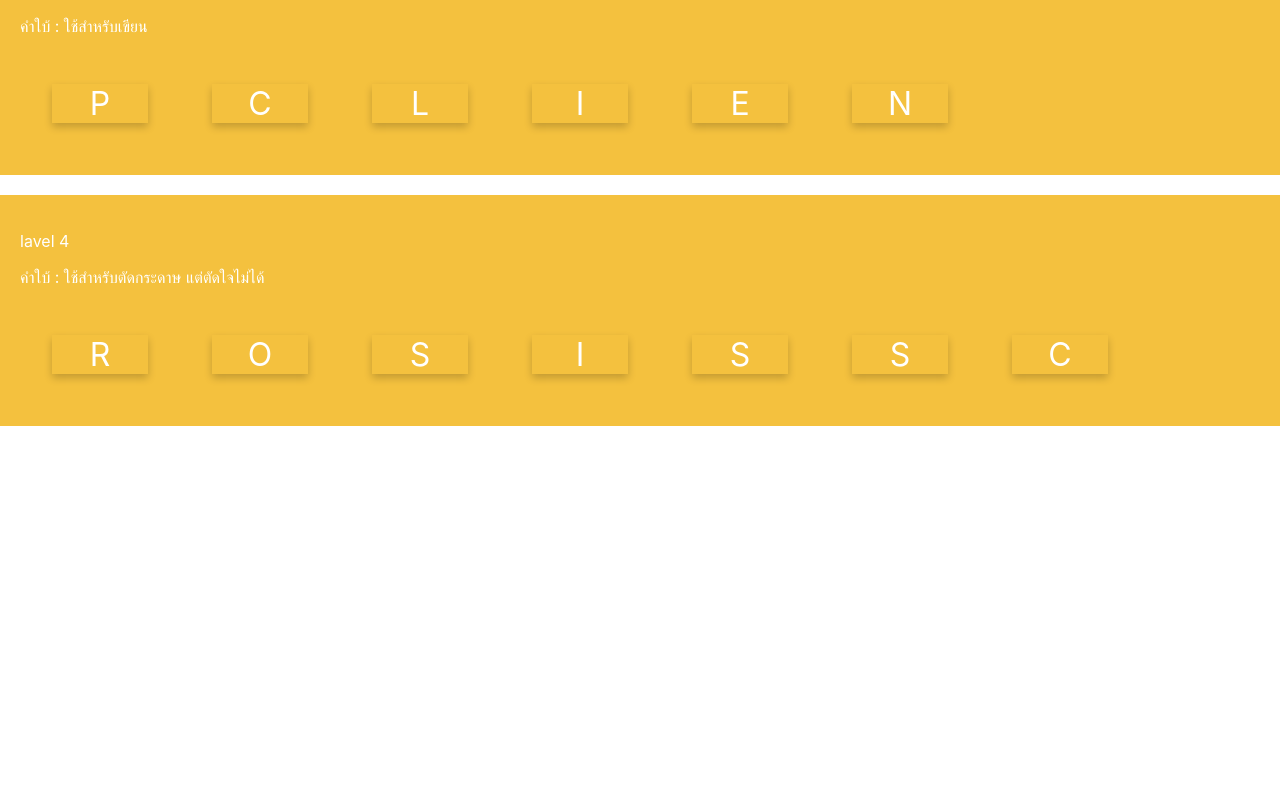
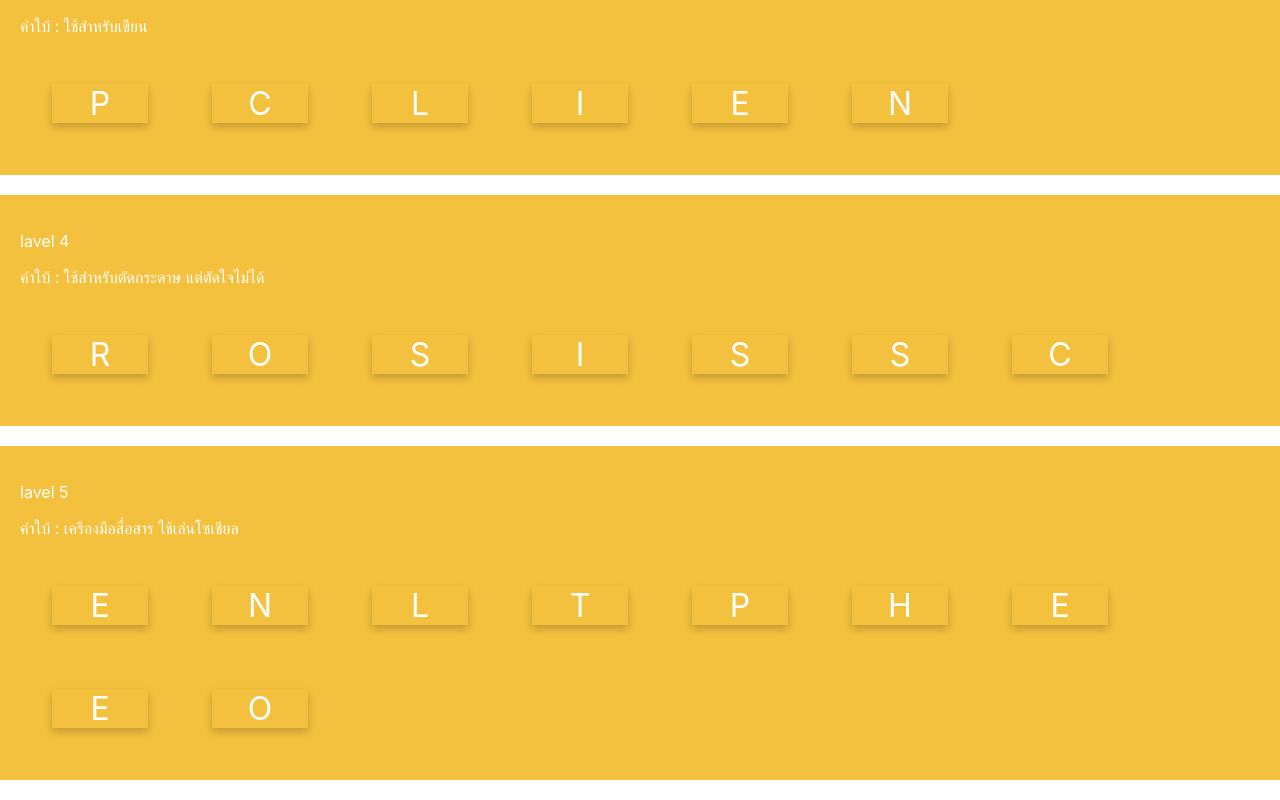
Before and after one commit to Haseesah/3SA03-React, a React (Create React App) app: page / in a window 1280 px wide. Shown: the part 779-1579 px from the top of the page. Before the commit the page ends 1225 px from the top, so only its background shows below. Built offline with nearby package versions, Linux system fonts and the light colour scheme.

Commit message:
part 7_5

```diff
--- a/src/App.js
+++ b/src/App.js
@@ -6,6 +6,7 @@ const word = "Cat";
 const A1 = "Bird"
 const A2 = "Pencil"
 const A3 = "Scissor"
+const A4 = "Telephone"
 
 function App() {
   return (
@@ -41,6 +42,12 @@ function App() {
       <WordCard value={A3}/>
       </div>
 
+      <div class="cities">
+      <p> lavel 5 </p>
+      <p> คำใบ้ : เครืองมือสื่อสาร ใช้เล่นโซเชียล</p>
+      <WordCard value={A4}/>
+      </div>
+
     </div>
 
   );
```
Also changed, not shown: public/robots.txt (deleted), public/submission.txt (added).
